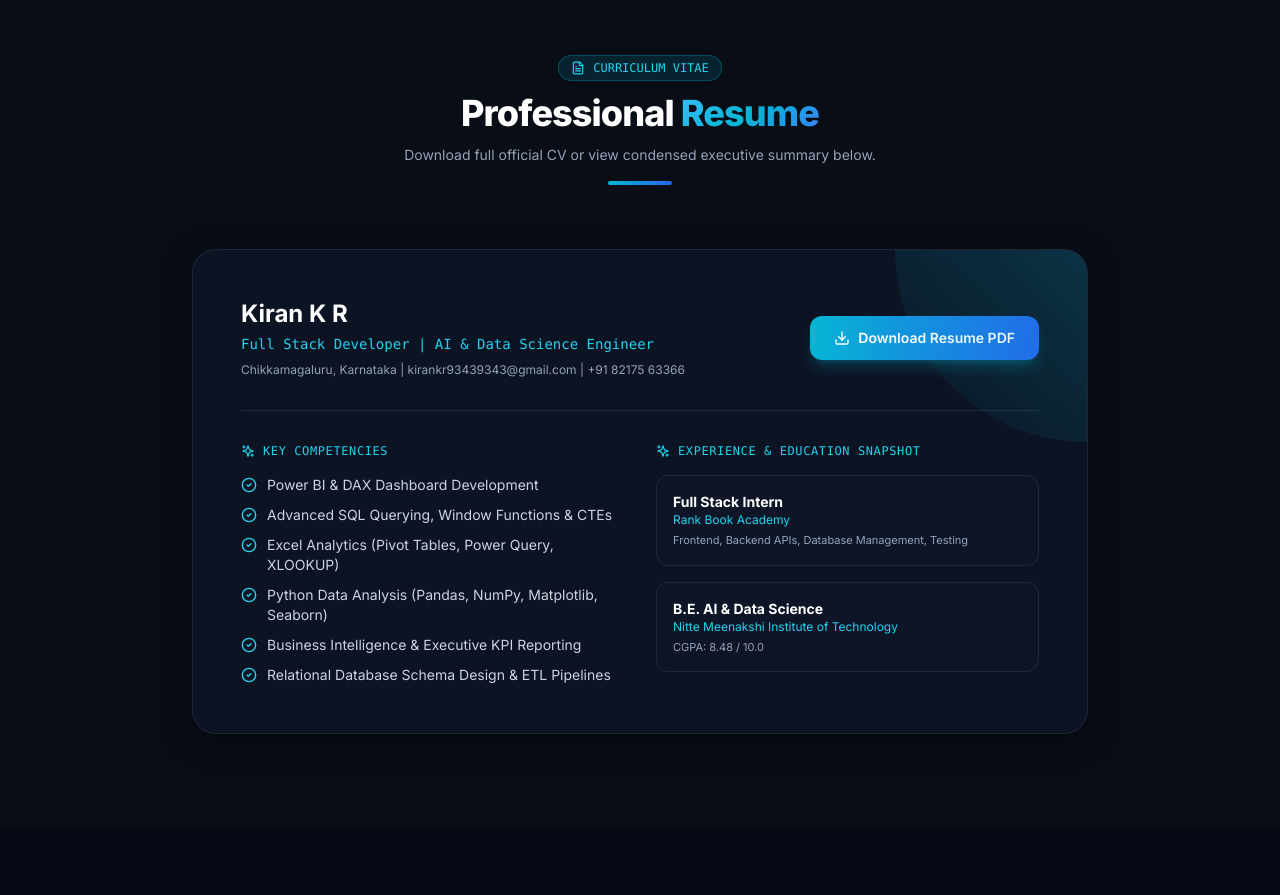
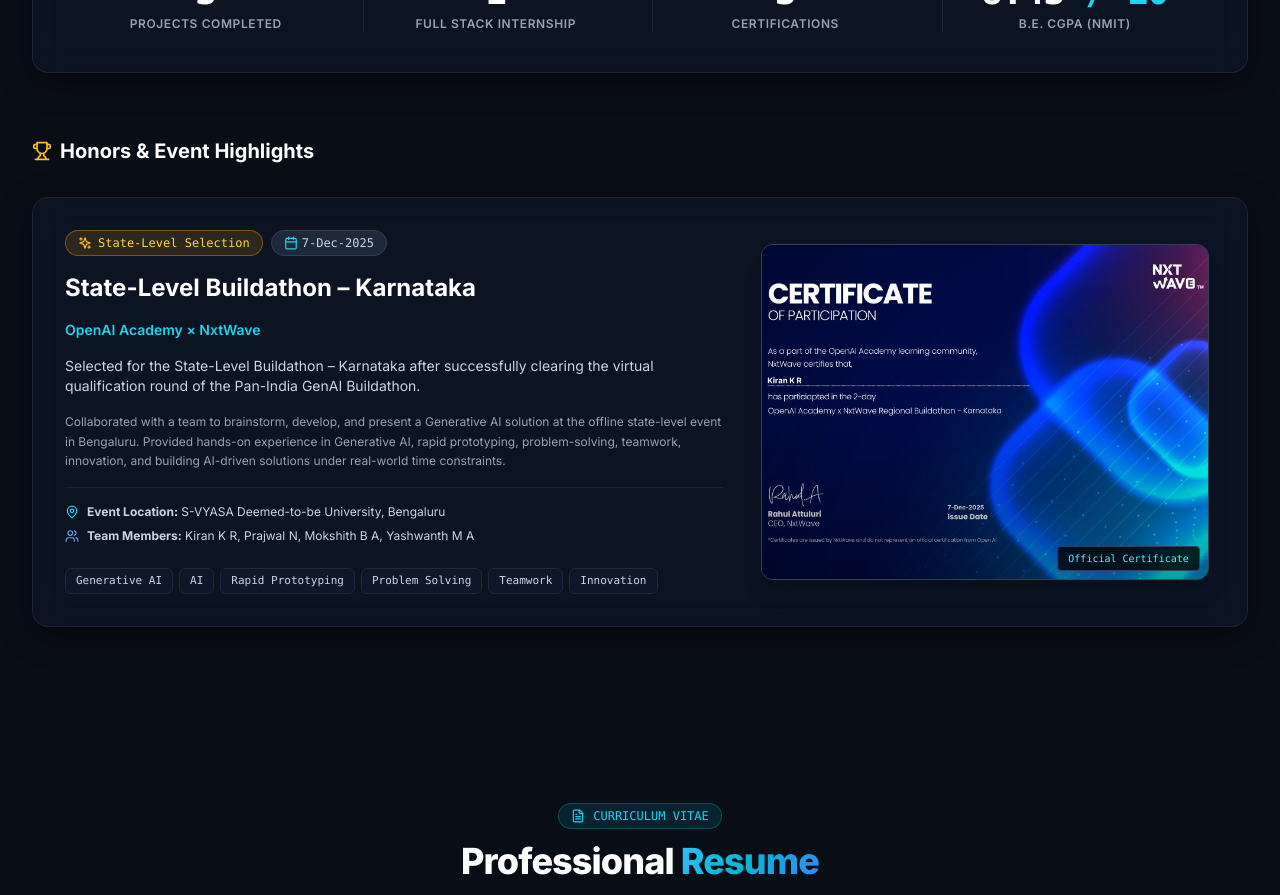
Before and after one commit to kirankr9343/kiran-portfolio, a React (Vite) app: page / in a window 1280 px wide. Shown: the part 5960-6855 px from the top of the page. Built offline with nearby package versions, Linux system fonts and the light colour scheme.

Commit message:
Add OpenAI Academy x NxtWave State-Level Buildathon achievement with certificate preview

```diff
--- a/src/components/Achievements.jsx
+++ b/src/components/Achievements.jsx
@@ -2,10 +2,10 @@
 import CountUp from 'react-countup';
 import { motion } from 'framer-motion';
 import { portfolioData } from '../data/portfolioData';
-import { FolderGit2, Award, GraduationCap, Briefcase } from 'lucide-react';
+import { FolderGit2, Award, GraduationCap, Briefcase, Trophy, Calendar, MapPin, Users, Sparkles } from 'lucide-react';
 
 export const Achievements = () => {
-  const { stats } = portfolioData;
+  const { stats, achievementsList } = portfolioData;
 
   const iconMap = [
     <FolderGit2 className="w-6 h-6 text-cyan-400" />,
@@ -15,10 +15,23 @@
   ];
 
   return (
-    <section className="py-16 relative z-10">
+    <section id="achievements" className="py-20 relative z-10">
       <div className="max-w-7xl mx-auto px-4 sm:px-6 lg:px-8">
 
-        <div className="glass-card rounded-2xl p-6 sm:p-10 border border-slate-800 relative overflow-hidden bg-slate-900/80">
+        {/* Section Header */}
+        <div className="text-center max-w-3xl mx-auto mb-16">
+          <div className="inline-flex items-center gap-2 px-3 py-1 rounded-full bg-cyan-950/60 border border-cyan-500/30 text-cyan-400 text-xs font-mono mb-3">
+            <Trophy className="w-3.5 h-3.5" />
+            RECOGNITIONS & METRICS
+          </div>
+          <h2 className="text-3xl sm:text-4xl font-extrabold text-white tracking-tight">
+            Key <span className="gradient-text">Achievements</span>
+          </h2>
+          <div className="w-16 h-1 bg-gradient-to-r from-cyan-500 to-blue-600 mx-auto mt-4 rounded-full" />
+        </div>
+
+        {/* Real Stats Counter */}
+        <div className="glass-card rounded-2xl p-6 sm:p-10 border border-slate-800 relative overflow-hidden bg-slate-900/80 mb-16">
           <div className="grid grid-cols-2 lg:grid-cols-4 gap-6 text-center relative z-10 divide-y sm:divide-y-0 sm:divide-x divide-slate-800">
             {stats.map((stat, index) => (
               <motion.div
@@ -52,6 +65,92 @@
           </div>
         </div>
 
+        {/* Major Achievements Showcase Card */}
+        {achievementsList && achievementsList.length > 0 && (
+          <div className="space-y-8">
+            <h3 className="text-xl font-bold text-white mb-6 flex items-center gap-2">
+              <Trophy className="w-5 h-5 text-amber-400" />
+              Honors & Event Highlights
+            </h3>
+
+            {achievementsList.map((item, index) => (
+              <motion.div
+                key={item.id || index}
+                initial={{ opacity: 0, y: 20 }}
+                whileInView={{ opacity: 1, y: 0 }}
+                viewport={{ once: true }}
+                transition={{ duration: 0.5 }}
+                className="glass-card rounded-2xl p-6 sm:p-8 border border-slate-800 overflow-hidden"
+              >
+                <div className="grid grid-cols-1 lg:grid-cols-12 gap-8 items-center">
+
+                  {/* Left Text Info */}
+                  <div className="lg:col-span-7 space-y-4">
+                    <div className="flex flex-wrap items-center gap-2">
+                      <span className="px-3 py-1 rounded-full bg-amber-500/15 border border-amber-500/40 text-amber-300 font-mono text-xs flex items-center gap-1.5">
+                        <Sparkles className="w-3.5 h-3.5 text-amber-400" />
+                        {item.recognition}
+                      </span>
+                      <span className="px-3 py-1 rounded-full bg-slate-800 text-slate-300 font-mono text-xs border border-slate-700 flex items-center gap-1">
+                        <Calendar className="w-3.5 h-3.5 text-cyan-400" />
+                        {item.date}
+                      </span>
+                    </div>
+
+                    <h4 className="text-2xl font-bold text-white">{item.title}</h4>
+                    <div className="text-cyan-400 font-semibold text-sm">{item.organization}</div>
+
+                    <p className="text-slate-300 text-xs sm:text-sm leading-relaxed">
+                      {item.achievement}
+                    </p>
+
+                    <p className="text-slate-400 text-xs leading-relaxed">
+                      {item.description}
+                    </p>
+
+                    {/* Location & Team Members */}
+                    <div className="pt-4 border-t border-slate-800/80 space-y-2 text-xs">
+                      <div className="flex items-center gap-2 text-slate-300">
+                        <MapPin className="w-3.5 h-3.5 text-cyan-400 shrink-0" />
+                        <span><strong>Event Location:</strong> {item.location}</span>
+                      </div>
+                      <div className="flex items-center gap-2 text-slate-300">
+                        <Users className="w-3.5 h-3.5 text-blue-400 shrink-0" />
+                        <span><strong>Team Members:</strong> {item.teamMembers.join(', ')}</span>
+                      </div>
+                    </div>
+
+                    {/* Technology Focus Tags */}
+                    <div className="flex flex-wrap gap-1.5 pt-2">
+                      {item.tags.map((tag, tIdx) => (
+                        <span key={tIdx} className="px-2.5 py-1 rounded-md bg-slate-900 border border-slate-800 text-slate-300 text-[11px] font-mono">
+                          {tag}
+                        </span>
+                      ))}
+                    </div>
+                  </div>
+
+                  {/* Right Certificate Preview Image */}
+                  <div className="lg:col-span-5 flex justify-center">
+                    <div className="relative w-full max-w-md aspect-[4/3] rounded-xl overflow-hidden border border-slate-700 shadow-xl group">
+                      <img
+                        src={item.certificateImage}
+                        alt={item.title}
+                        className="w-full h-full object-cover transform group-hover:scale-105 transition-transform duration-500"
+                      />
+                      <div className="absolute inset-0 bg-gradient-to-t from-black/60 via-transparent to-transparent opacity-60" />
+                      <div className="absolute bottom-2 right-2 px-2.5 py-1 rounded bg-black/80 backdrop-blur-sm border border-slate-700 text-[10px] font-mono text-cyan-300">
+                        Official Certificate
+                      </div>
+                    </div>
+                  </div>
+
+                </div>
+              </motion.div>
+            ))}
+          </div>
+        )}
+
       </div>
     </section>
   );
--- a/src/data/portfolioData.js
+++ b/src/data/portfolioData.js
@@ -1,5 +1,6 @@
 import kiranPhoto from '../assets/kiran-photo.jpg';
 import resumePdf from '../assets/Kiran_KR_Resume.pdf';
+import buildathonCertImg from '../assets/buildathon-cert.jpg';
 import projectAnimalImg from '../assets/project-animal.jpg';
 import projectObjectImg from '../assets/project-object.jpg';
 import projectCarImg from '../assets/project-car.jpg';
@@ -32,12 +33,28 @@
     email: "mailto:kirankr93439343@gmail.com"
   },
 
-  // Exact real stats from resume only
   stats: [
     { id: 1, count: 3, suffix: "", label: "Projects Completed" },
     { id: 2, count: 1, suffix: "", label: "Full Stack Internship" },
     { id: 3, count: 3, suffix: "", label: "Certifications" },
     { id: 4, count: 8.43, suffix: " / 10", label: "B.E. CGPA (NMIT)" }
+  ],
+
+  achievementsList: [
+    {
+      id: 1,
+      title: "State-Level Buildathon – Karnataka",
+      organization: "OpenAI Academy × NxtWave",
+      event: "OpenAI Academy × NxtWave Regional Buildathon – Karnataka",
+      location: "S-VYASA Deemed-to-be University, Bengaluru",
+      date: "7-Dec-2025",
+      recognition: "State-Level Selection",
+      achievement: "Selected for the State-Level Buildathon – Karnataka after successfully clearing the virtual qualification round of the Pan-India GenAI Buildathon.",
+      description: "Collaborated with a team to brainstorm, develop, and present a Generative AI solution at the offline state-level event in Bengaluru. Provided hands-on experience in Generative AI, rapid prototyping, problem-solving, teamwork, innovation, and building AI-driven solutions under real-world time constraints.",
+      tags: ["Generative AI", "AI", "Rapid Prototyping", "Problem Solving", "Teamwork", "Innovation"],
+      teamMembers: ["Kiran K R", "Prajwal N", "Mokshith B A", "Yashwanth M A"],
+      certificateImage: buildathonCertImg
+    }
   ],
 
   education: [
@@ -96,7 +113,6 @@
     ]
   },
 
-  // Exact 3 projects from resume
   projects: [
     {
       id: 1,
@@ -153,7 +169,6 @@
     }
   ],
 
-  // Exact 1 internship from resume
   experience: [
     {
       id: 1,
@@ -169,7 +184,6 @@
     }
   ],
 
-  // Exact 3 certifications from resume
   certifications: [
     {
       id: 1,
```
Also changed, not shown: src/assets/buildathon-cert.jpg (added).
